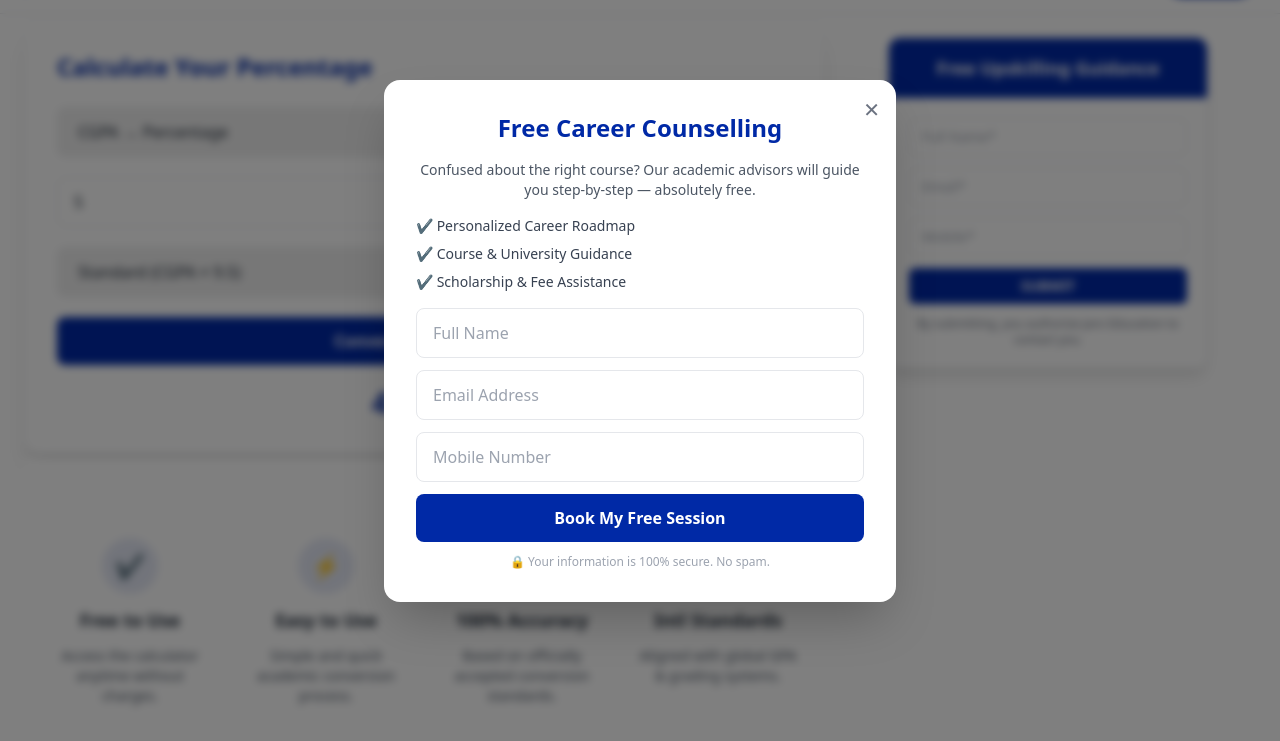
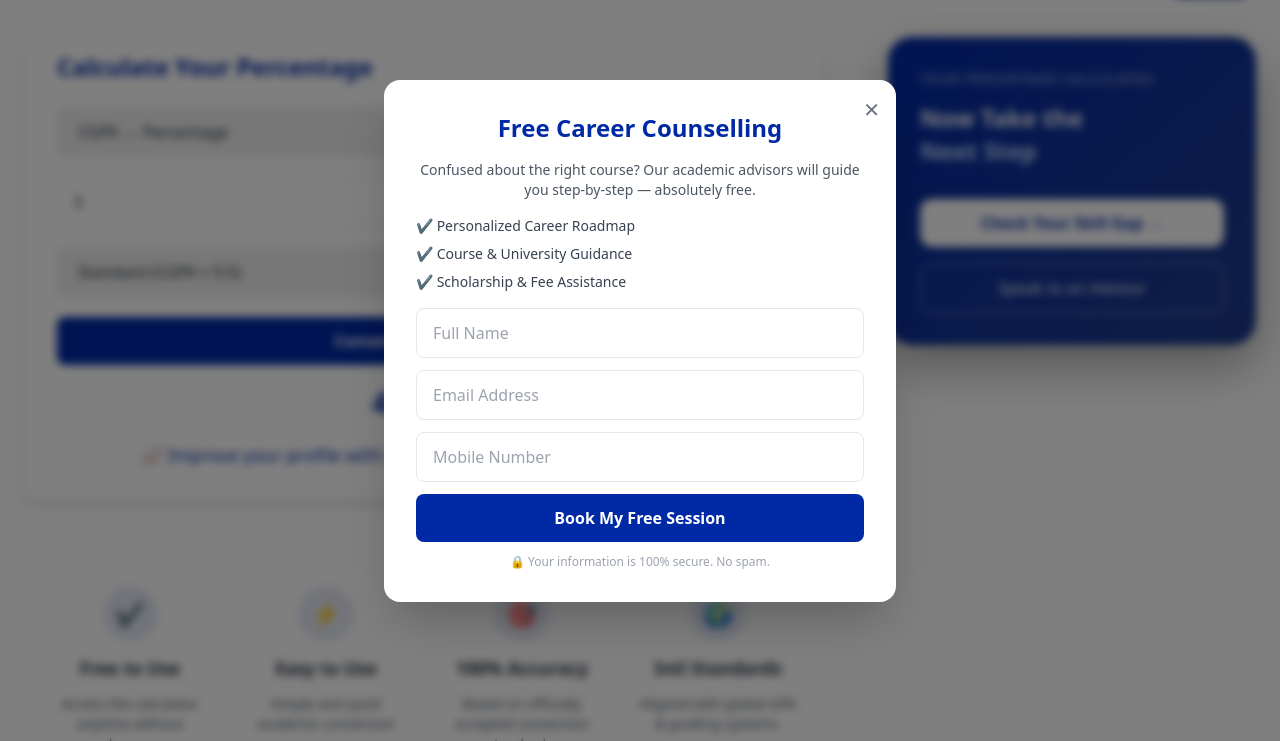
Before and after one commit to Tushar9885/tools-project, a plain HTML site: page cgpa calculator/index.html in a window 1280 px wide. Both pictures are taken after typing "5" into the empty fields and a click on the button "Convert to Percentage". Shown: the part 555-1296 px from the top of the page. Drawn offline with nearby package versions, Linux system fonts and the light colour scheme.

Commit message:
card changes

```diff
--- a/cgpa calculator/index.html
+++ b/cgpa calculator/index.html
@@ -163,6 +163,7 @@ tailwind.config = {
           </button>
 
           <div id="result" class="text-center mt-4"></div>
+          <div id="careerMessage" class="mt-4 text-lg font-medium text-primary text-center"></div>
         </div>
       </div>
 <!-- FEATURES -->
@@ -320,44 +321,44 @@ tailwind.config = {
     </div>
   </div>
 </section>
+</div>
+   <!-- RIGHT SIDEBAR -->
+<!-- RIGHT SIDEBAR -->
+<div class="md:col-span-1 mt-10 md:mt-0">
+  <div class="md:sticky md:top-24">
 
+    <div class="bg-gradient-to-br from-primary to-blue-900 text-white rounded-3xl p-8 shadow-[0_20px_50px_rgba(0,0,0,0.35)] transition-all duration-300">
 
-    </div>
+      <p class="text-sm uppercase tracking-wider text-white/70">
+        Your Percentage Calculated
+      </p>
 
-    <!-- SMALLER STICKY CTA -->
-    <div class="hidden md:block">
-      <div class="sticky top-24">
+      <h2 class="text-2xl font-semibold mt-3 leading-snug">
+        Now Take the
+        <span class="block text-blue-200">Next Step</span>
+      </h2>
 
-        <div class="bg-white shadow-lg rounded-xl border overflow-hidden w-[320px]">
+      <div class="mt-8 space-y-4">
 
-          <div class="bg-primary text-white text-center py-4 px-4">
-            <h3 class="text-lg font-semibold">
-              Free Upskilling Guidance
-            </h3>
-          </div>
+        <!-- Primary CTA -->
+        <a href="https://upskilling.jaroeducation.com/" target="_blank"
+           class="block w-full bg-white text-primary font-semibold px-6 py-3 rounded-xl text-center transition-all duration-300 hover:scale-105 hover:shadow-xl">
+           Check Your Skill Gap →
+        </a>
 
-          <div class="p-5 space-y-3 text-sm">
-            <input type="text" placeholder="Full Name*" class="w-full border rounded-md px-3 py-2">
-            <input type="email" placeholder="Email*" class="w-full border rounded-md px-3 py-2">
-            <input type="text" placeholder="Mobile*" class="w-full border rounded-md px-3 py-2">
-
-            <button class="w-full bg-primary text-white py-2 rounded-md font-semibold">
-              SUBMIT
+        <!-- Secondary CTA -->
+        <button onclick="openPopup()"
+           class="block w-full border border-white/60 text-white px-6 py-3 rounded-xl text-center transition-all duration-300 hover:bg-white hover:text-primary">
+           Speak to an Advisor
         </button>
 
-            <p class="text-xs text-gray-500 text-center">
-              By submitting, you authorize Jaro Education to contact you.
-            </p>
       </div>
 
     </div>
 
   </div>
 </div>
-
-  </div>
 </section>
-
   <script>
 function convertCGPA() {
 
@@ -365,6 +366,9 @@ function convertCGPA() {
   const value = parseFloat(document.getElementById("valueInput").value);
   const formula = parseFloat(document.getElementById("formula").value);
   const resultDiv = document.getElementById("result");
+  const careerMessage = document.getElementById("careerMessage");
+
+  careerMessage.innerHTML = "";
 
   if (isNaN(value) || value <= 0) {
     resultDiv.innerHTML =
@@ -386,9 +390,16 @@ function convertCGPA() {
 
     resultDiv.innerHTML =
       `<h3 class="text-3xl font-semibold text-primary">${result.toFixed(2)}%</h3>`;
+
+    if (result >= 70) {
+      careerMessage.innerHTML =
+        "🎓 Great score! You may qualify for top MBA programs.";
+    } else {
+      careerMessage.innerHTML =
+        "📈 Improve your profile with industry-ready certification programs.";
     }
 
-  else {
+  } else {
 
     if (value > 100) {
       resultDiv.innerHTML =
```
Lines whose indentation alone changed are shown as unchanged.
